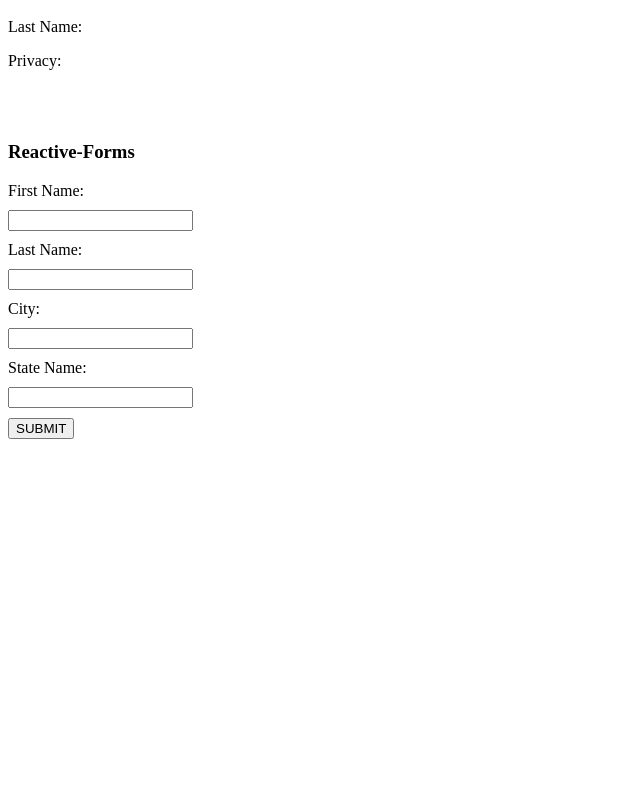
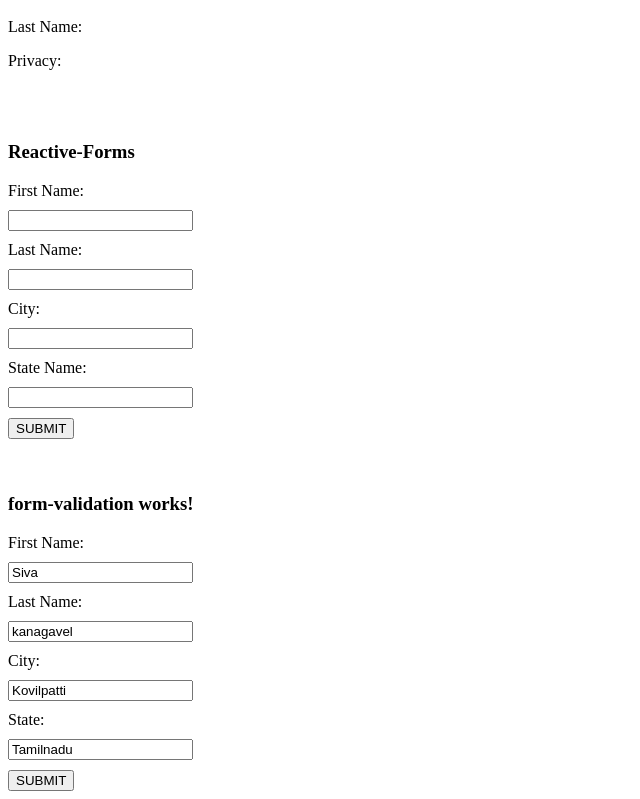
Before and after one commit to sivaKrish96/angular-tutorial, an Angular app: page / in a window 1280 px wide. Shown: the part 1406-2205 px from the top of the page, without its empty margins (0-640 px from the left). Before the commit the page ends 1853 px from the top, so only its background shows below. Built offline with nearby package versions, Linux system fonts and the light colour scheme.

Commit message:
The template form as well as the reactive form both component created for an form validation topics

```diff
--- a/src/app/app.component.html
+++ b/src/app/app.component.html
@@ -13,3 +13,5 @@
 <app-angular-forms></app-angular-forms>
 <br><br>
 <app-reactive-forms></app-reactive-forms>
+<br><br>
+<app-form-validation></app-form-validation>
--- a/src/app/app.module.ts
+++ b/src/app/app.module.ts
@@ -14,6 +14,8 @@ import { OnchangesChildComponent } from './onchanges-child/onchanges-child.compo
 import { AngularFormsComponent } from './angular-forms/angular-forms.component';
 import { FormChildComponent } from './form-child/form-child.component';
 import { ReactiveFormsComponent } from './reactive-forms/reactive-forms.component';
+import { FormValidationComponent } from './form-validation/form-validation.component';
+import { FormValidationReactiveComponent } from './form-validation-reactive/form-validation-reactive.component';
 
 @NgModule({
   declarations: [
@@ -29,6 +31,8 @@ import { ReactiveFormsComponent } from './reactive-forms/reactive-forms.componen
     AngularFormsComponent,
     FormChildComponent,
     ReactiveFormsComponent,
+    FormValidationComponent,
+    FormValidationReactiveComponent,
   ],
   imports: [
     BrowserModule,
--- /dev/null
+++ b/src/app/form-validation-reactive/form-validation-reactive.component.html
@@ -0,0 +1 @@
+<p>form-validation-reactive works!</p>
--- /dev/null
+++ b/src/app/form-validation/form-validation.component.css
@@ -0,0 +1,23 @@
+form {
+    display: flex;
+    flex-direction: column;
+    gap: 10px;
+    width: 30%;
+    justify-content: left;
+    align-items: flex-start;
+}
+
+.checkbox_wrapper {
+    display: flex;
+    flex-direction: row;
+    gap: 5px;
+}
+
+.nested-form-group {
+    display: flex;
+    flex-direction: column;
+    gap: 10px;
+    width: 30%;
+    justify-content: left;
+    align-items: flex-start;
+}
--- /dev/null
+++ b/src/app/form-validation/form-validation.component.html
@@ -0,0 +1,31 @@
+<h3>form-validation works!</h3>
+<!--
+contactForm inbuild having the property name called valid if any one of the field was not satisfied
+the form validation of the default html validation this property turn from true state to false state.
+-->
+<form #contactForm="ngForm" (submit)="onSubmit(contactForm)" ngNativeValidate>
+    <label for="fname">First Name:</label>
+    <!-- here we added the templateVariable called firstname and then using that template variable to
+         access the valid property to display the error message on the browser view.
+          and another one property called touched we have to use this one also to throw an error.
+          and use the another one property called dirty when you click also you may need to type something
+          in the field then only it becomes true.
+    -->
+    <input name="fname" type="text" #firstname="ngModel" [(ngModel)]="details.firstName" required />
+    <span style="color: red;" *ngIf="!firstname.valid" >Invaid First Name</span>
+
+    <label for="lname">Last Name:</label>
+    <input name="lname" type="text" [(ngModel)]="details.lastName" />
+    <!-- here the ngModelGroup attribute was used to tell the angular this particular block of the html was nested
+            Form group
+    -->
+    <div class="nested-form-group" ngModelGroup="address">
+        <label for="city">City:</label>
+        <input name="city" type="text" [(ngModel)]="details.address.city" />
+
+        <label for="state">State:</label>
+        <input name="state" type="text" [(ngModel)]="details.address.state" />
+    </div>
+    <!-- here we are using the contactForm valid to disable or enable this submit button -->
+    <button type="submit" [disabled]="!contactForm.valid">SUBMIT</button>
+</form>
--- /dev/null
+++ b/src/app/form-validation/form-validation.component.ts
@@ -0,0 +1,42 @@
+import { Component, OnInit } from '@angular/core';
+import { NgForm } from '@angular/forms';
+
+@Component({
+  selector: 'app-form-validation',
+  templateUrl: './form-validation.component.html',
+  styleUrls: ['./form-validation.component.css']
+})
+
+export class FormValidationComponent implements OnInit {
+  details!: PersonalDetails
+  formData = {};
+
+  //  here we are using the module of NgForm to bind our Form fields. and this NgForm automatically create the
+  //  FormGroup as well as the FormControl
+  onSubmit(formDetails: NgForm){
+    this.formData = formDetails;
+    console.log(this.formData)
+  }
+
+  // This ngOnInit function was used to set the default value to the forms when the component view is once ready
+  ngOnInit(): void {
+    this.details = {
+      firstName: 'Siva',
+      lastName: "kanagavel",
+      address: {
+        city: "Kovilpatti",
+        state: "Tamilnadu"
+      }
+    }
+  }
+}
+
+// This PersonalDetails class was used to define the Form fields here.
+class PersonalDetails {
+  firstName!: string
+  lastName!: string
+  address!: {
+    city: string,
+    state: string
+  }
+}
```
Also changed, not shown: src/app/form-validation-reactive/form-validation-reactive.component.ts (added, +10 -0 lines), src/app/form-validation-reactive/form-validation-reactive.component.css (added), 2 other files (tests, documents, lock files or other folders).
